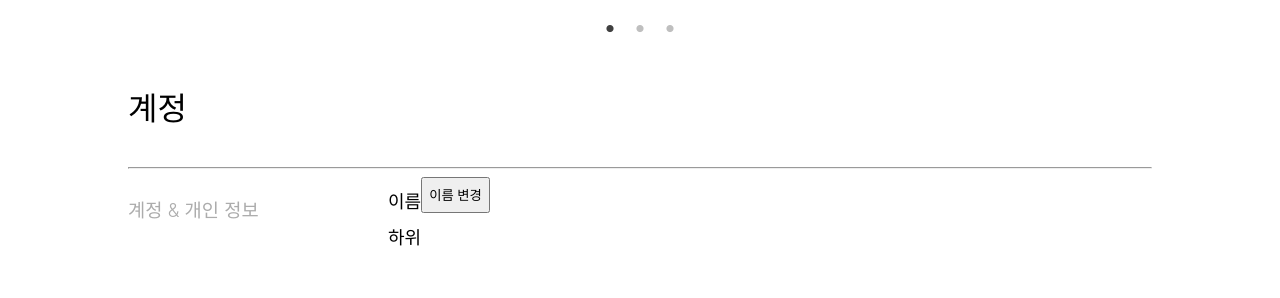
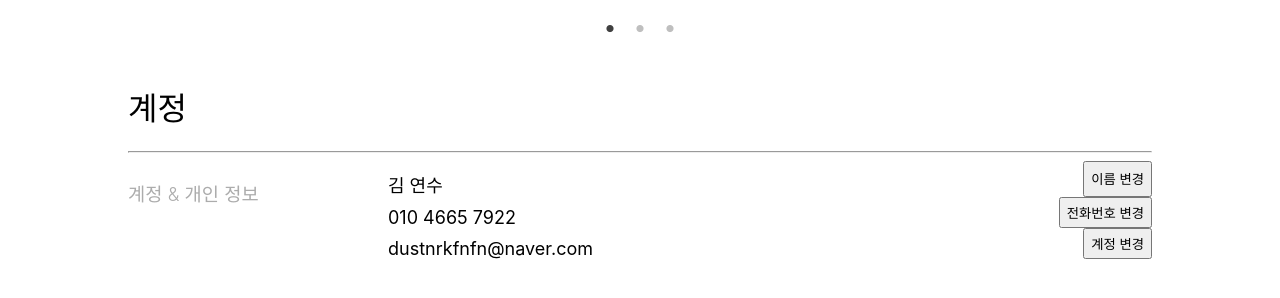
Before and after one commit to HiGeuni/muflix, a React (Create React App) app: page / in a window 1280 px wide. Shown: the part 772-1070 px from the top of the page. Before the commit the page ends 1021 px from the top, so only its background shows below. Built offline with nearby package versions, Linux system fonts and the light colour scheme.

Commit message:
modify Profile

```diff
--- a/src/components/Profile.jsx
+++ b/src/components/Profile.jsx
@@ -10,7 +10,6 @@ const CustomDiv = styled.div`
     width : 1024px;
     h1 {
         padding-top: 1rem;
-        padding-bottom: 1rem;
         font-weight: 530;
     }
     h3 {
@@ -29,16 +28,25 @@ const CustomDiv = styled.div`
         padding-top: 5px;
     }
     .info_button {
+        width: 764px;
         display: flex;
+        justify-content: space-between;
     }
     button{
-        justify-content: center;
+        display: inline-block;
     }
     justify-content: center;
     margin: auto;
+    padding-bottom: 500px;
 `
 
 function Profile(){
+    const dummy_user = {
+        "이름": "김 연수",
+        "전화번호": "010 4665 7922",
+        "계정" : "dustnrkfnfn@naver.com"
+    }
+    const key_list = ["이름","전화번호","계정"]
     return (
         <CustomDiv>
             <h1>계정</h1>
@@ -47,14 +55,14 @@ function Profile(){
                 <h3>계정 & 개인 정보</h3>
                 <section>
                     <div>
-                        <div className="info_button">
+                        { key_list.map((s) => (
+                            <div className="info_button">
                             <div className="account_info">
-                                이름
+                                {dummy_user[s]}
                             </div>
-                            <button>이름 변경</button>
+                            <button>{s} 변경</button>
                         </div>
-
-                        <div className="account_info">하위</div>
+                        ))}
                     </div>
                 </section>
             </header>
```
Also changed, not shown: src/components/Account_bt.jsx (added, +32 -0 lines).
